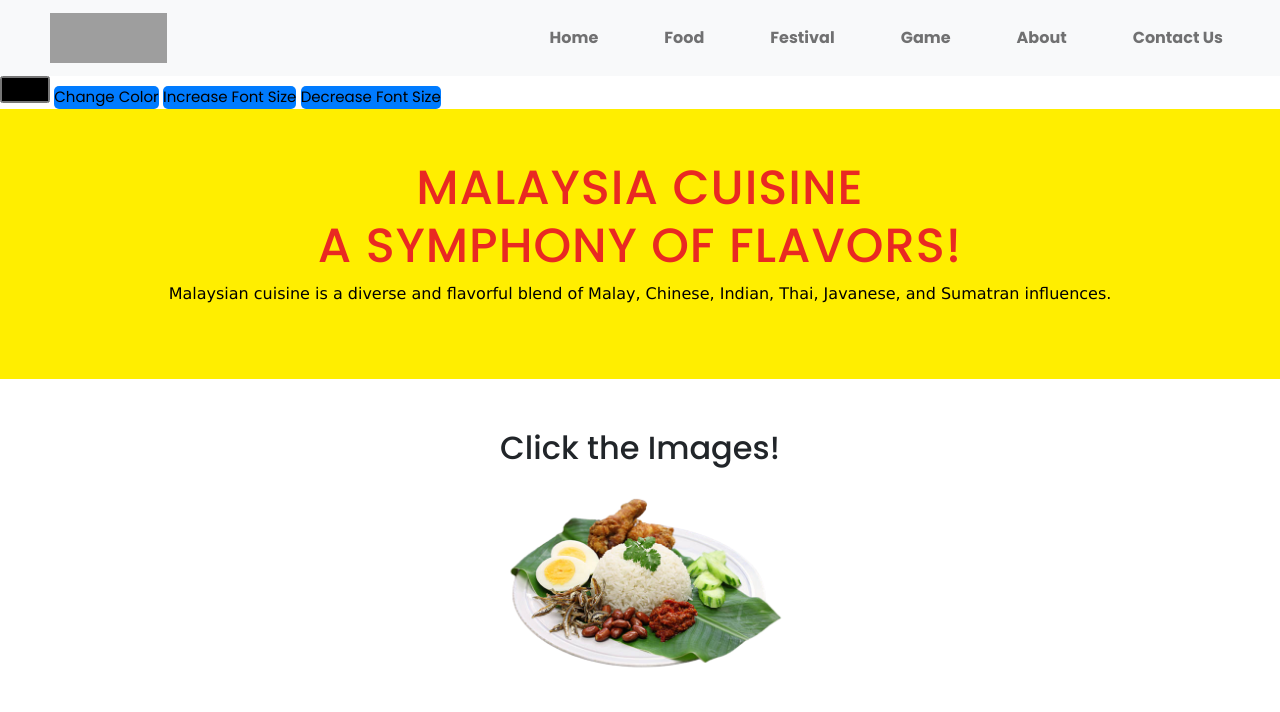
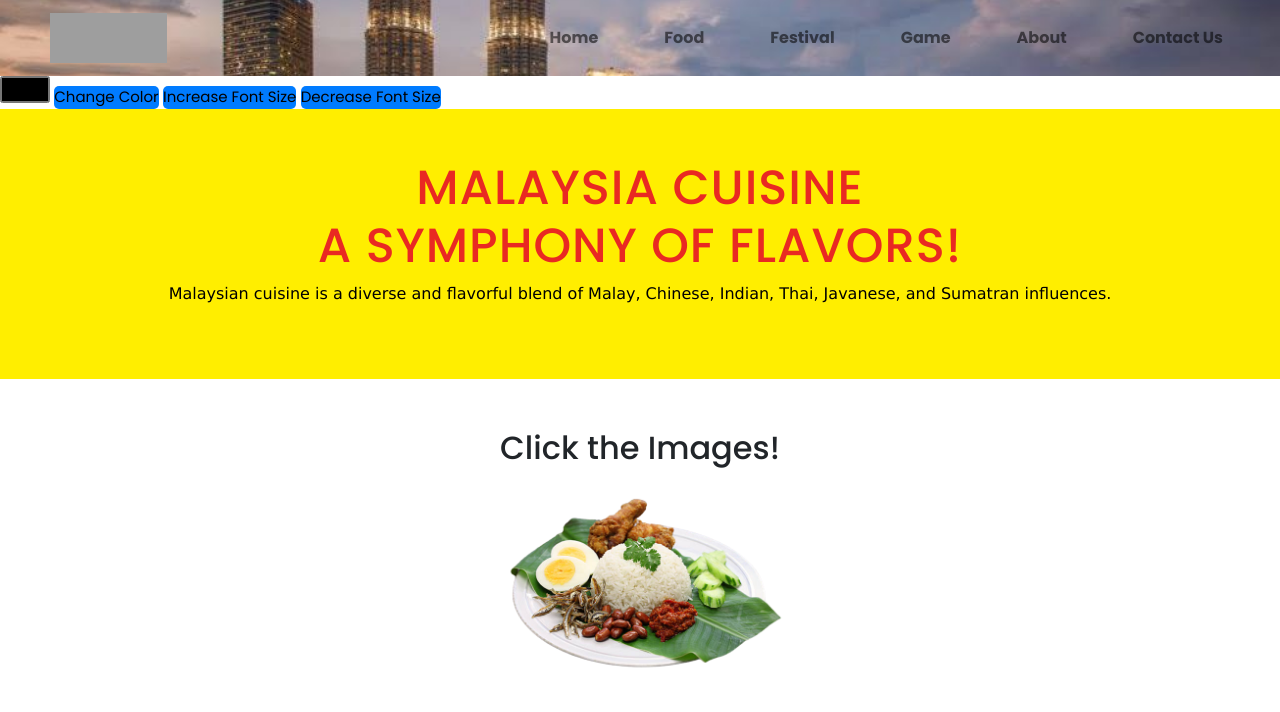
Before and after one commit to qinyin0717/qinyin0717.github.io, a plain HTML site: page food.html in a window 1280 px wide. Shown: the top 712 px of the page. Drawn offline with nearby package versions, Linux system fonts and the light colour scheme; no server answers; grey boxes are pictures that could not be loaded.

Commit message:
food.html

```diff
--- a/food.html
+++ b/food.html
@@ -18,7 +18,7 @@
     <style>
 
         .navbar {
-            background-image: url('imagess/bg1.png');
+            background-image: url('imagess/bg1.jpg');
             background-size: cover;
             background-repeat: no-repeat;
             background-position: center;
```
